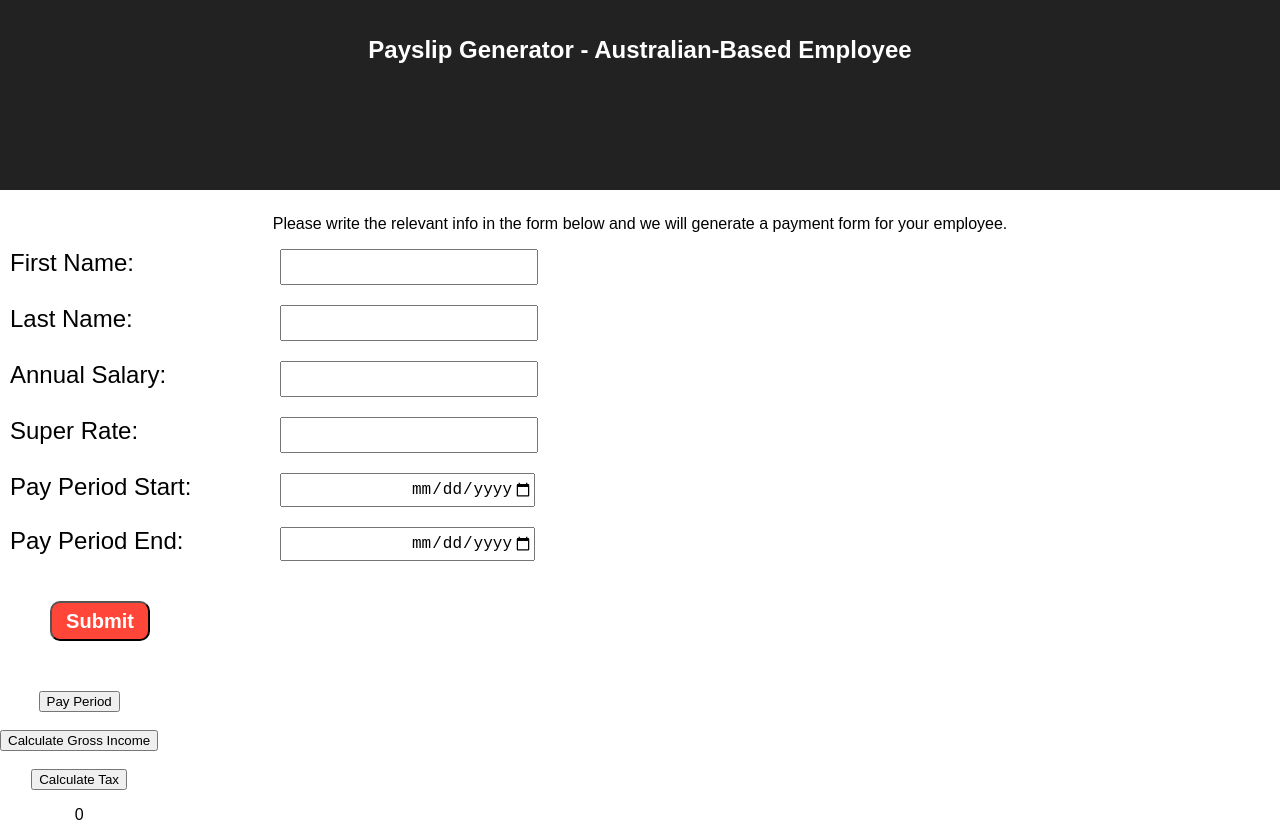
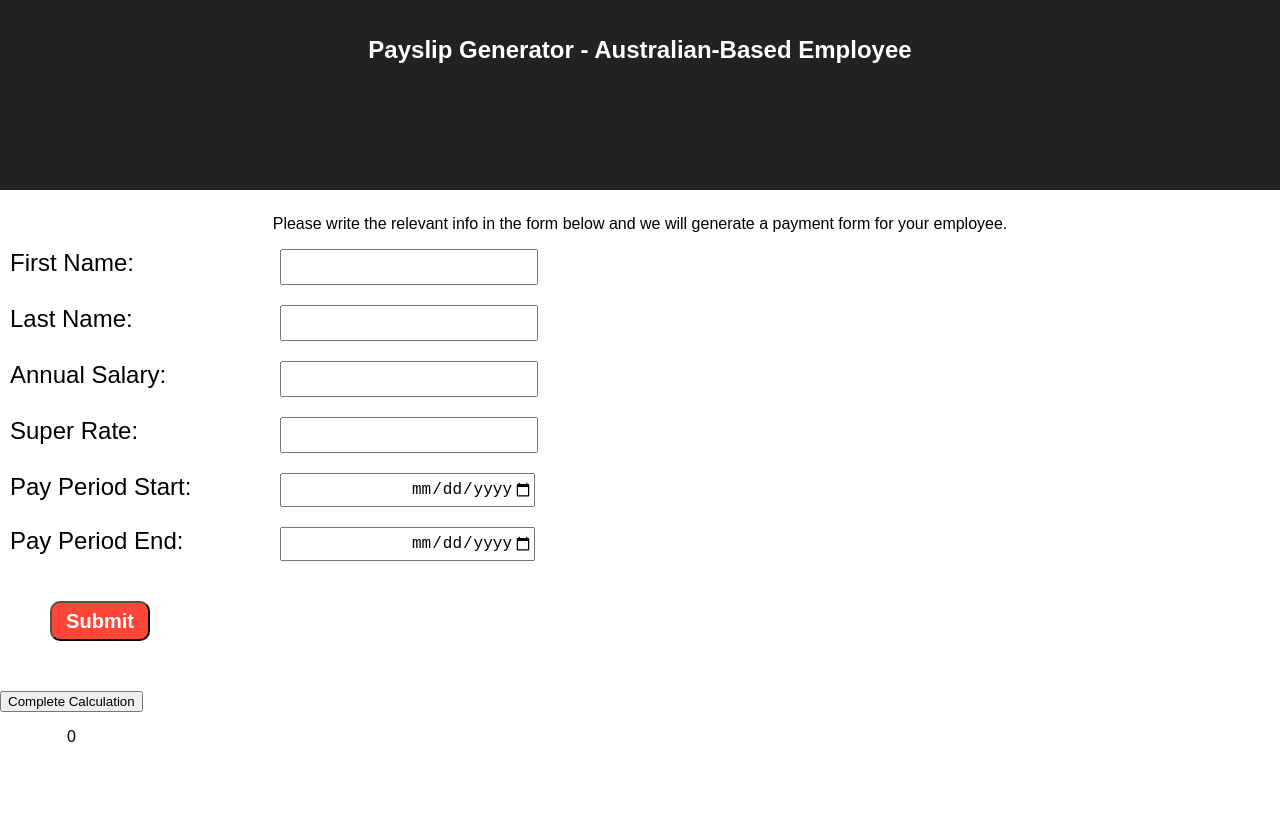
Before and after one commit to tomlouismurphy/flexible-pay-compiler, a React (Create React App) app: page / in a window 1280 px wide. After the commit the page ends 800 px from the top, so only its background shows below. Built offline with nearby package versions, Linux system fonts and the light colour scheme.

Commit message:
payslip calculation results completed

```diff
--- a/src/Readout/Readout.js
+++ b/src/Readout/Readout.js
@@ -7,10 +7,9 @@ export class Readout extends Component {
     this.state = {
       calculationComplete: false,
       payPeriod: 0,
-      grossIncome: '',
-      incomeTax: '',
-      netIncome: '',
-      superAmount: ''
+      grossIncome: 0,
+      incomeTax: 0,
+      superAmount: 0
     }
   }
   //Note: this assumes pay can be prorated,
@@ -117,7 +116,8 @@ export class Readout extends Component {
   }
   grossCalculator = () => {
     const state = this.state;
-    state.grossIncome = (this.props.annualSalary * state.payPeriod/12).toFixed(2);
+    console.log(this.props.annualSalary);
+    state.grossIncome = parseFloat((this.props.annualSalary * state.payPeriod/12).toFixed(2));
     this.setState(state);
     console.log(this.state.grossIncome);
   }
@@ -129,39 +129,44 @@ export class Readout extends Component {
       this.setState(state);
     } else if (salary < 37001){
       const taxableSalary = salary - 18200;
-      state.incomeTax = (taxableSalary * 0.19 * state.payPeriod/12).toFixed(2);
+      state.incomeTax = parseFloat((taxableSalary * 0.19 * state.payPeriod/12).toFixed(2));
       this.setState(state);
     } else if (salary < 87001){
       const taxableSalary = salary - 37000;
-      state.incomeTax = ((3572 + taxableSalary * 0.325) * state.payPeriod/12).toFixed(2);
+      state.incomeTax = parseFloat(((3572 + taxableSalary * 0.325) * state.payPeriod/12).toFixed(2));
       this.setState(state);
       console.log(this.state.incomeTax);
     } else if (salary < 180001){
       const taxableSalary = salary - 87000;
-      state.incomeTax = ((19822 + taxableSalary * 0.37) * state.payPeriod/12).toFixed(2);
+      state.incomeTax = parseFloat(((19822 + taxableSalary * 0.37) * state.payPeriod/12).toFixed(2));
       this.setState(state);
     } else {
       const taxableSalary = salary - 180000;
-      state.incomeTax = ((54232 + taxableSalary * 0.45) * state.payPeriod/12).toFixed(2);
+      state.incomeTax = parseFloat(((54232 + taxableSalary * 0.45) * state.payPeriod/12).toFixed(2));
       this.setState(state);
     }
+  }
+  superannuationCalculator = () => {
+    const state = this.state;
+    state.superAmount = parseFloat((state.grossIncome * this.props.superannuationRate).toFixed(2));
+    this.setState(state);
+  }
+  calculatePayStub = () => {
+    this.payPeriodLength();
+    this.grossCalculator();
+    this.incomeTaxCalculator();
+    this.superannuationCalculator();
+    const state = this.state;
+    state.calculationComplete = true;
+    this.setState(state);
+    console.log(this.state);
   }
   render() {
     let paystubData = this.state.payPeriod;
     return (
       <div className="read-container">
-        <button onClick={this.payPeriodLength}>
-        Pay Period
-        </button>
-        <br/>
-        <br/>
-        <button onClick={this.grossCalculator}>
-        Calculate Gross Income
-        </button>
-        <br/>
-        <br/>
-        <button onClick={this.incomeTaxCalculator}>
-        Calculate Tax
+        <button onClick={this.calculatePayStub}>
+        Complete Calculation
         </button>
         <p>{paystubData}</p>
       </div>
```
